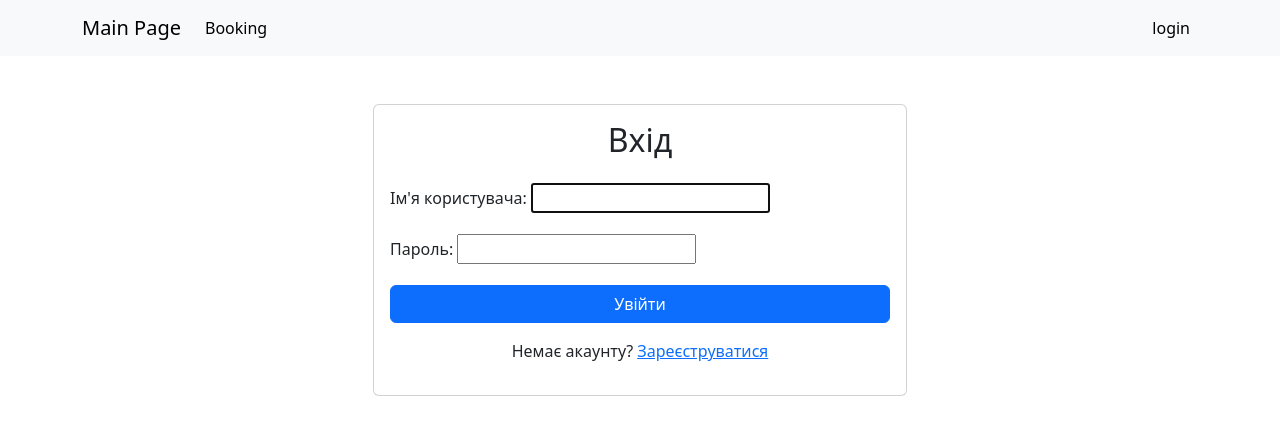
After one commit to fountesh/table_booking, a Django app: page /login/ in a window 1280 px wide. The commit adds this page. Shown: the top 435 px of the page. Run offline with Django 5.2, Linux system fonts and the light colour scheme.

Commit message:
version2.0

```diff
--- a/booking_app/templates/booking.html
+++ b/booking_app/templates/booking.html
@@ -22,12 +22,12 @@
         {% empty %}
             <li class="list-group-item text-center text-muted">Наразі немає жодного бронювання</li>
         {% endfor %}
-    </ul>
+        </ul>
 
     <div class="mt-4">
-        <a class="btn btn-primary">
+        <!-- <a class="btn btn-primary">
             Забронювати столик
-        </a>
+        </a> -->
     </div>
 </div>
 {% endblock %}
--- /dev/null
+++ b/booking_app/templates/login.html
@@ -0,0 +1,54 @@
+{% extends 'base.html' %}
+
+{% block content %}
+<div class="container mt-5">
+    <div class="row justify-content-center">
+        <div class="col-md-6">
+            <div class="card">
+                <div class="card-body">
+                    <h2 class="card-title text-center mb-4">Вхід</h2>
+
+                    {% if messages %}
+                        {% for message in messages %}
+                            <div class="alert alert-{{ message.tags }}">
+                                {{ message }}
+                            </div>
+                        {% endfor %}
+                    {% endif %}
+
+                    <form method="post">
+                        {% csrf_token %}
+
+                        <div class="mb-3">
+                            <label for="id_username" class="form-label">Ім'я користувача:</label>
+                            {{ form.username }}
+                        </div>
+
+                        <div class="mb-3">
+                            <label for="id_password" class="form-label">Пароль:</label>
+                            {{ form.password }}
+                        </div>
+
+                        {% if form.errors %}
+                            <div class="alert alert-danger">
+                                <strong>Помилка:</strong> Будь ласка, виправте помилки нижче.
+                                {{ form.errors }}
+                            </div>
+                        {% endif %}
+
+                        <input type="hidden" name="next" value="{{ next }}">
+
+                        <div class="d-grid gap-2">
+                            <button type="submit" class="btn btn-primary">Увійти</button>
+                        </div>
+                    </form>
+
+                    <div class="mt-3 text-center">
+                        <p>Немає акаунту? <a href="{% url 'register' %}">Зареєструватися</a></p>
+                    </div>
+                </div>
+            </div>
+        </div>
+    </div>
+</div>
+{% endblock %}
--- a/booking_app/templates/meny.html
+++ b/booking_app/templates/meny.html
@@ -9,9 +9,18 @@
           <li class="nav-item">
             <a class="nav-link active" aria-current="page" href="/booking">Booking</a>
           </li>
+        </ul>
+        <ul class="navbar-nav ms-auto">
+          {% if user.is_authenticated %}
+          <span class="navbar-text text-primary">{{ user.username }}, </span>
           <li class="nav-item">
-            <a class="nav-link disabled" aria-disabled="true">Disabled</a>
+            <a class="nav-link active" aria-current="page" href="logout/">logout</a>
           </li>
+          {% else %}
+          <li class="nav-item">
+            <a class="nav-link active" aria-current="page" href="login/">login</a>
+          </li>
+          {% endif %}
         </ul>
       </div>
     </div>
--- a/booking_app/urls.py
+++ b/booking_app/urls.py
@@ -6,5 +6,7 @@ urlpatterns = [
     path('restaurant/<int:restaurant_id>', views.restaurant, name='restaurant'),
     path('table/<int:table_id>', views.table, name='table'),
     path('booking', views.booking_list, name='booking'),
-    path('register/', views.register, name="register")
+    path('register/', views.register, name='register'),
+    path('login/', views.login_view, name='login'),
+    path('logout/', views.logout_view, name='logout')
 ]
--- a/booking_app/views.py
+++ b/booking_app/views.py
@@ -1,7 +1,11 @@
 from django.shortcuts import render, redirect
-from django.contrib.auth.forms import *
+from django.contrib.auth import login, logout, authenticate
+from django.contrib.auth.forms import UserCreationForm, AuthenticationForm
+from django.contrib import messages
+from django.contrib.auth.decorators import login_required
 from .models import Restaurant, Table, Booking
 
+@login_required
 def index(request):
     restaurants = Restaurant.objects.all()
     tables = Table.objects.all()
@@ -17,6 +21,30 @@ def index(request):
         context=context
     )
 
+def login_view(request):
+    if request.user.is_authenticated:
+        return redirect('index')
+
+    if request.method == 'POST':
+        form = AuthenticationForm(request, data=request.POST)
+        if form.is_valid():
+            username = form.cleaned_data.get('username')
+            password = form.cleaned_data.get('password')
+            user = authenticate(username=username, password=password)
+            if user is not None:
+                login(request, user)
+                # Перенаправлення на сторінку, з якої користувач прийшов
+                next_page = request.GET.get('next', 'index')
+                return redirect(next_page)
+            else:
+                messages.error(request, 'Невірний логін або пароль')
+        else:
+            messages.error(request, 'Невірний логін або пароль')
+    else:
+        form = AuthenticationForm()
+
+    return render(request, 'login.html', {'form': form})
+
 def register(request):
     if request.method == "POST":
         form = UserCreationForm(request.POST)
@@ -30,9 +58,20 @@ def register(request):
 
     return render(request, 'register.html', {'form': form})
 
+@login_required
+def logout_view(request):
+    logout(request)
+    return redirect('index')
 
+@login_required
 def restaurant(request, restaurant_id):
     cur_res = Restaurant.objects.filter(id=restaurant_id).first()
+
+    if request.method == "POST":
+        table_id = request.POST.get("table_id")
+        data = request.POST.get("data")
+        user = request.user
+        Booking.objects.create(res_name=cur_res, table_id= Table.objects.get(pk= table_id), user_id = user, data=data)
 
     context = {
         'restaurant': cur_res
@@ -43,7 +82,7 @@ def restaurant(request, restaurant_id):
         'restaurant.html',
         context=context
     )
-
+@login_required
 def table(request, table_id):
     cur_tab = Table.objects.filter(id=table_id).first()
 
@@ -58,7 +97,7 @@ def table(request, table_id):
         'table.html',
         context=context
     )
-
+@login_required
 def booking_list(request):
     bookings = Booking.objects.all()
 
--- a/booking_proj/settings.py
+++ b/booking_proj/settings.py
@@ -51,6 +51,10 @@ MIDDLEWARE = [
 ]
 
 ROOT_URLCONF = 'booking_proj.urls'
+
+LOGIN_URL = 'login'  # тепер вказуємо на нашу view
+LOGIN_REDIRECT_URL = 'index'
+LOGOUT_REDIRECT_URL = 'index'
 
 TEMPLATES = [
     {
--- a/booking_proj/urls.py
+++ b/booking_proj/urls.py
@@ -21,5 +21,6 @@ from django.urls import path, include
 urlpatterns = [
     path('admin/', admin.site.urls),
     path('', include('booking_app.urls')),
-    path('register/', TemplateView.as_view(template_name = 'register.html'), name="register")
+    path('register/', TemplateView.as_view(template_name = 'register.html'), name="register"),
+    path('login/', TemplateView.as_view(template_name = 'login.html'), name='login')
 ]
```
Also changed, not shown: booking_app/templates/restaurant.html (+6 -1 lines), db.sqlite3.
